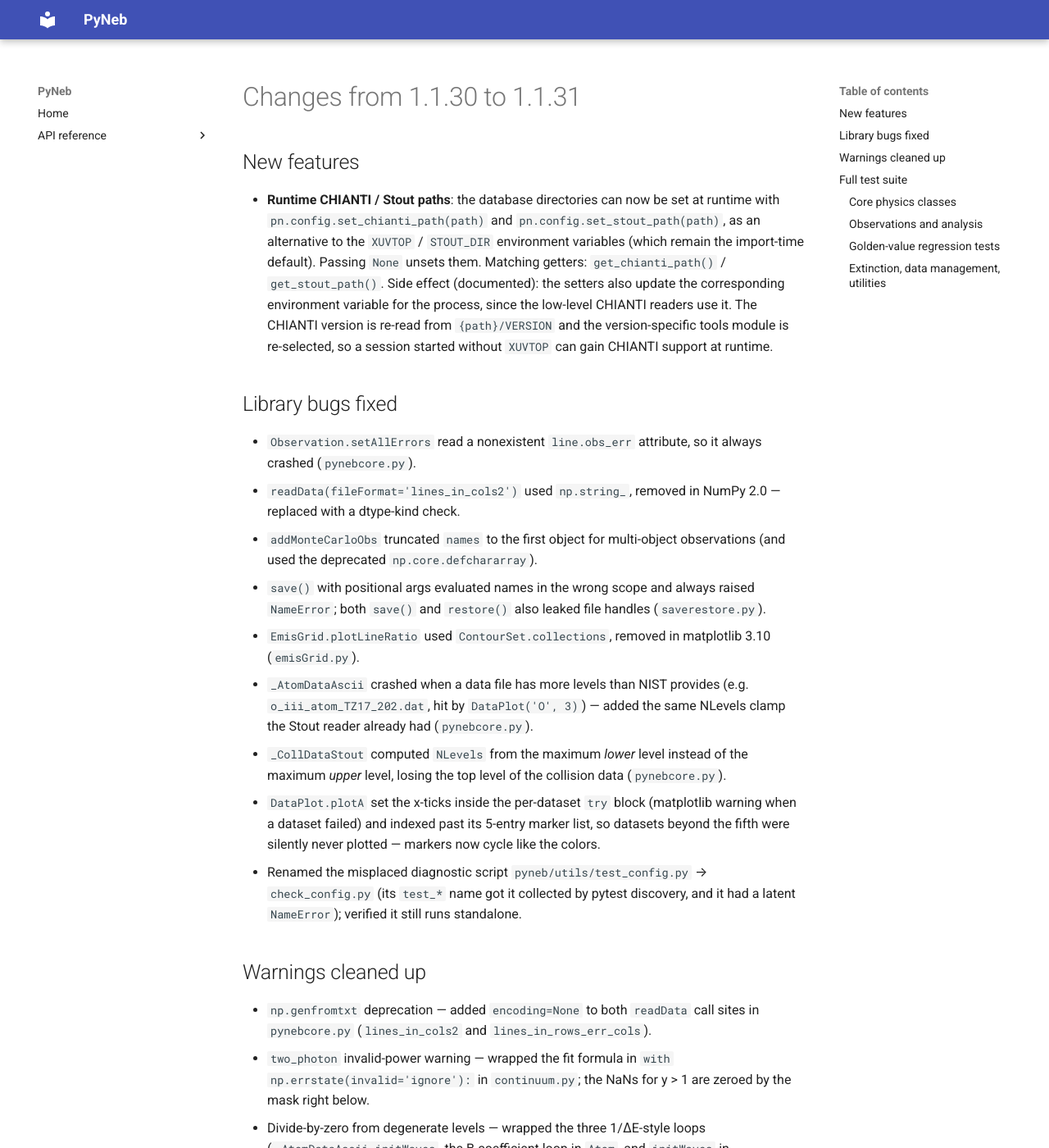
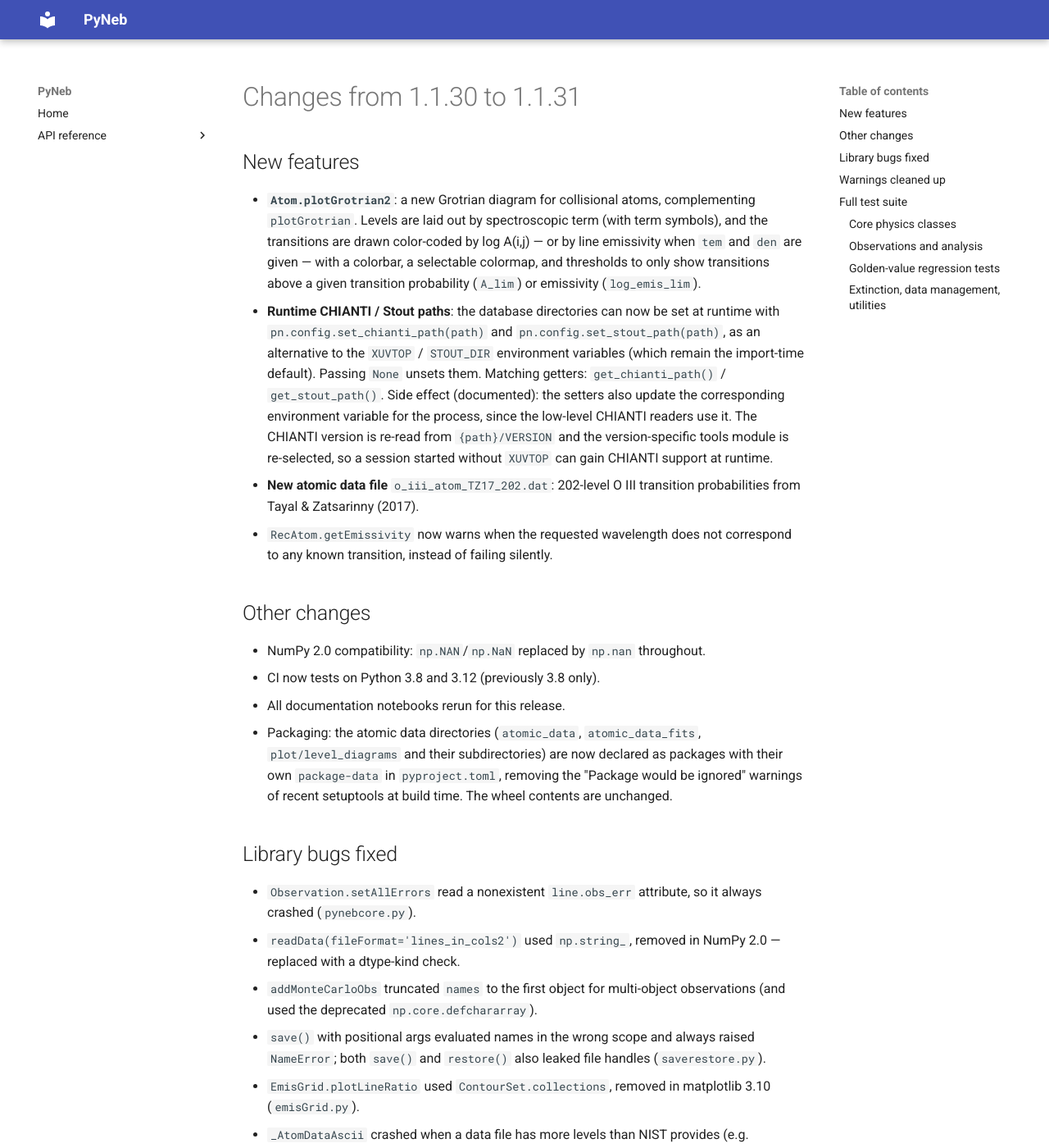
Before and after one commit to Morisset/PyNeb_devel, an MkDocs documentation site: the page built from docs/CHANGES/1.1.30-1.1.31.md, in a window 1280 px wide and 1400 px high. Shown: the whole window at 82% size. Built offline with MkDocs 1.6.1 and Material for MkDocs 9.7.7, drawn with Linux system fonts in a browser that asks for light colours.

Commit message:
add plotGrotrian2 to changes

```diff
--- a/docs/CHANGES/1.1.30-1.1.31.md
+++ b/docs/CHANGES/1.1.30-1.1.31.md
@@ -2,6 +2,11 @@
 
 ## New features
 
+* **`Atom.plotGrotrian2`**: a new Grotrian diagram for collisional atoms, complementing
+  `plotGrotrian`. Levels are laid out by spectroscopic term (with term symbols), and the
+  transitions are drawn color-coded by log A(i,j) — or by line emissivity when `tem` and `den`
+  are given — with a colorbar, a selectable colormap, and thresholds to only show transitions
+  above a given transition probability (`A_lim`) or emissivity (`log_emis_lim`).
 * **Runtime CHIANTI / Stout paths**: the database directories can now be set at runtime with
   `pn.config.set_chianti_path(path)` and `pn.config.set_stout_path(path)`, as an alternative to the
   `XUVTOP` / `STOUT_DIR` environment variables (which remain the import-time default).
@@ -10,6 +15,20 @@
   process, since the low-level CHIANTI readers use it. The CHIANTI version is re-read from
   `{path}/VERSION` and the version-specific tools module is re-selected, so a session started
   without `XUVTOP` can gain CHIANTI support at runtime.
+* **New atomic data file** `o_iii_atom_TZ17_202.dat`: 202-level O III transition probabilities
+  from Tayal & Zatsarinny (2017).
+* `RecAtom.getEmissivity` now warns when the requested wavelength does not correspond to any
+  known transition, instead of failing silently.
+
+## Other changes
+
+* NumPy 2.0 compatibility: `np.NAN`/`np.NaN` replaced by `np.nan` throughout.
+* CI now tests on Python 3.8 and 3.12 (previously 3.8 only).
+* All documentation notebooks rerun for this release.
+* Packaging: the atomic data directories (`atomic_data`, `atomic_data_fits`,
+  `plot/level_diagrams` and their subdirectories) are now declared as packages with their own
+  `package-data` in `pyproject.toml`, removing the "Package would be ignored" warnings of
+  recent setuptools at build time. The wheel contents are unchanged.
 
 ## Library bugs fixed
 
```
